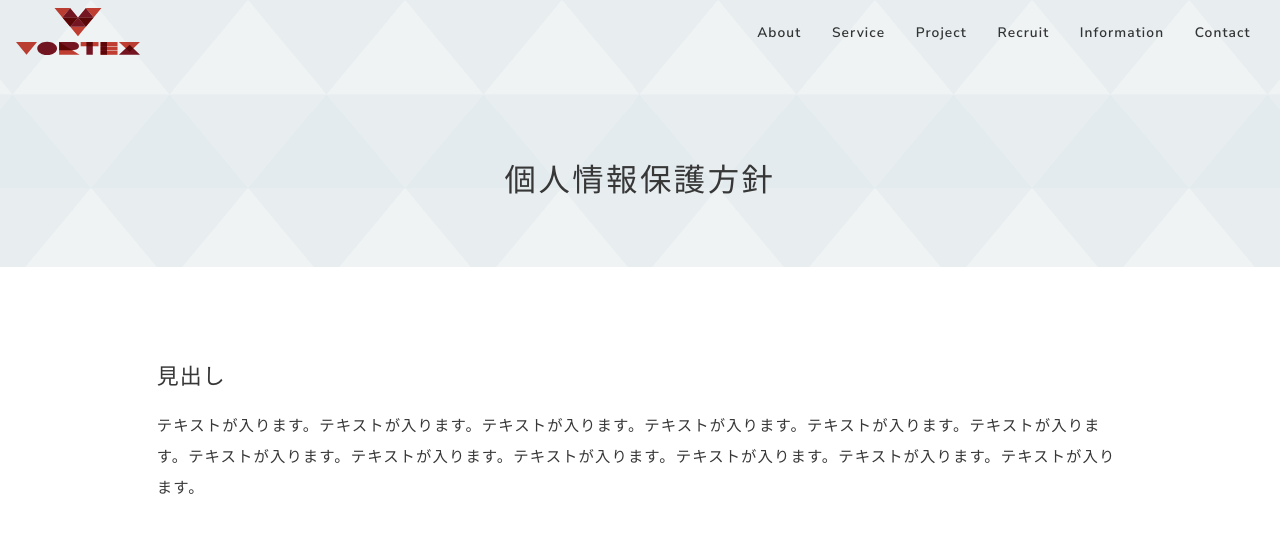
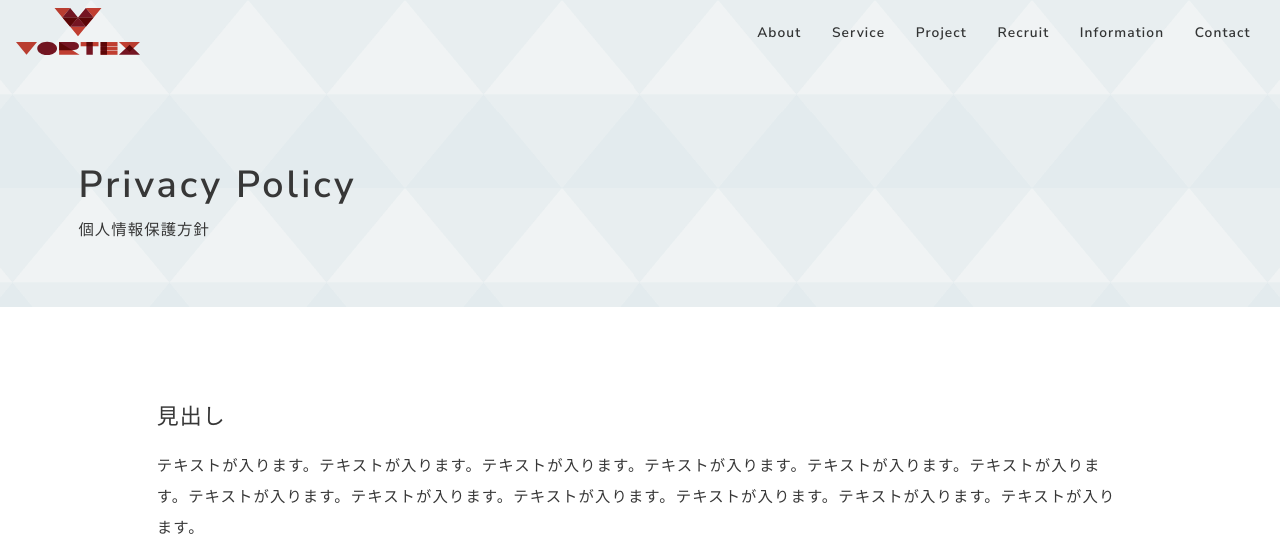
Before and after one commit to aykhsn/VORTEX, a PHP site: page /privacy-policy.html in a window 1280 px wide. Shown: the top 547 px of the page. Run offline with PHP 8.4, Linux system fonts and the light colour scheme.

Commit message:
Update page layout

```diff
--- a/dist/css/style.css
+++ b/dist/css/style.css
@@ -1532,11 +1532,10 @@ a {
   margin-top: -4rem;
   padding-top: 10rem;
   padding-bottom: 4rem;
-  text-align: center;
 }
 .vt_page-heading h1 {
-  font-size: 2rem;
-  font-weight: 500;
+  font-size: 2.4rem;
+  font-weight: 600;
   letter-spacing: 0.08em;
 }
 .vt_page-content {
--- a/privacy-policy.html
+++ b/privacy-policy.html
@@ -59,7 +59,8 @@
 	<section class="vt_page">
 		<div class="vt_page-heading vt_block--bg">
 			<div class="vt_block-inner">
-				<h1>個人情報保護方針</h1>
+				<h1>Privacy Policy</h1>
+				<p>個人情報保護方針</p>
 			</div>
 		</div>
 		<div class="vt_page-content">
--- a/src/ejs/privacy-policy.ejs
+++ b/src/ejs/privacy-policy.ejs
@@ -8,7 +8,8 @@
 	<section class="<%= siteName %>_page">
 		<div class="<%= siteName %>_page-heading <%= siteName %>_block--bg">
 			<div class="<%= siteName %>_block-inner">
-				<h1>個人情報保護方針</h1>
+				<h1>Privacy Policy</h1>
+				<p>個人情報保護方針</p>
 			</div>
 		</div>
 		<div class="<%= siteName %>_page-content">
--- a/src/sass/Projects/_page.scss
+++ b/src/sass/Projects/_page.scss
@@ -9,11 +9,10 @@
     		margin-top: -4rem;
     		padding-top: 10rem;
     		padding-bottom: 4rem;
-    		text-align: center;
 
     		& h1 {
-                font-size: 2rem;
-                font-weight: 500;
+                font-size: 2.4rem;
+                font-weight: 600;
                 letter-spacing: 0.08em;
             }
     	}
```
